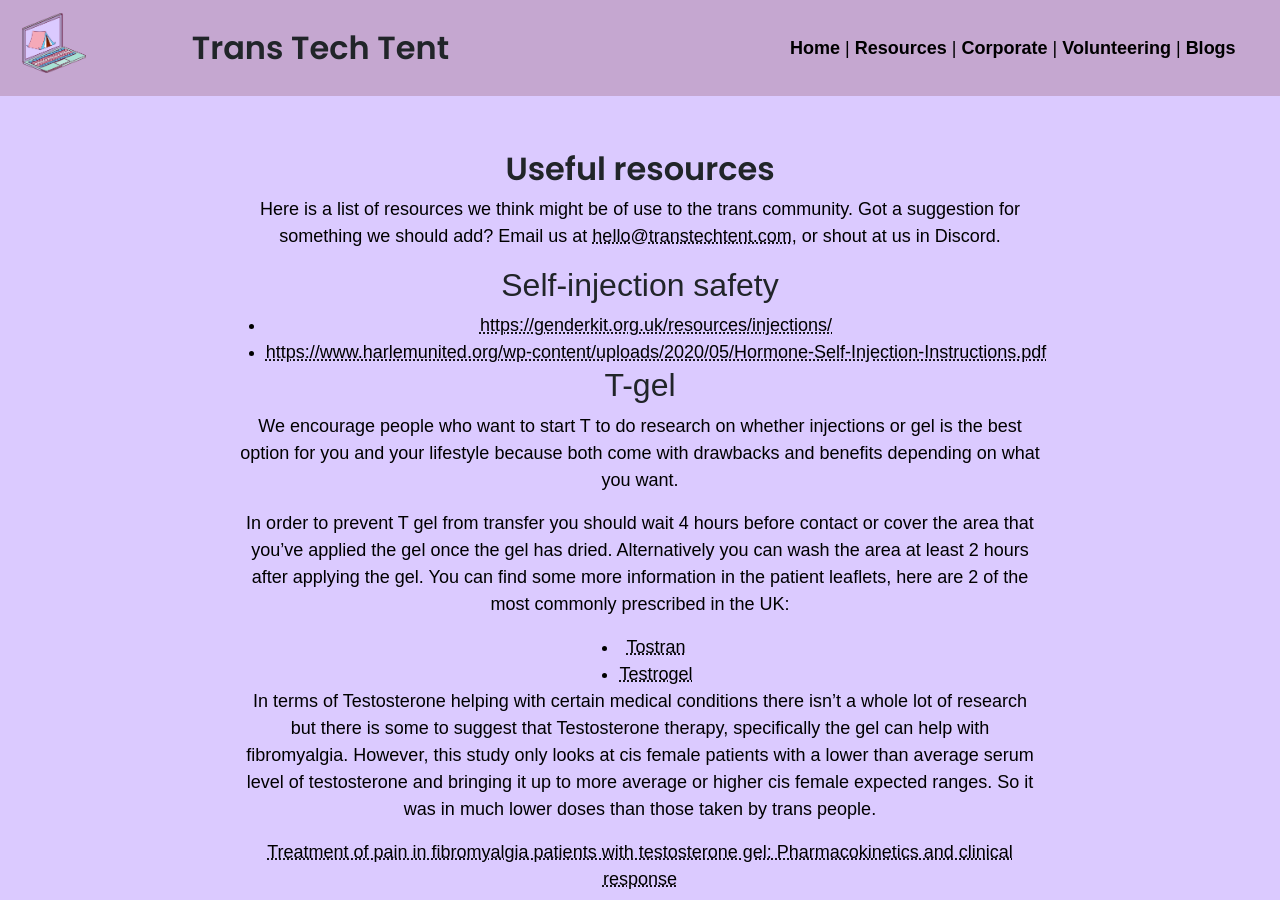
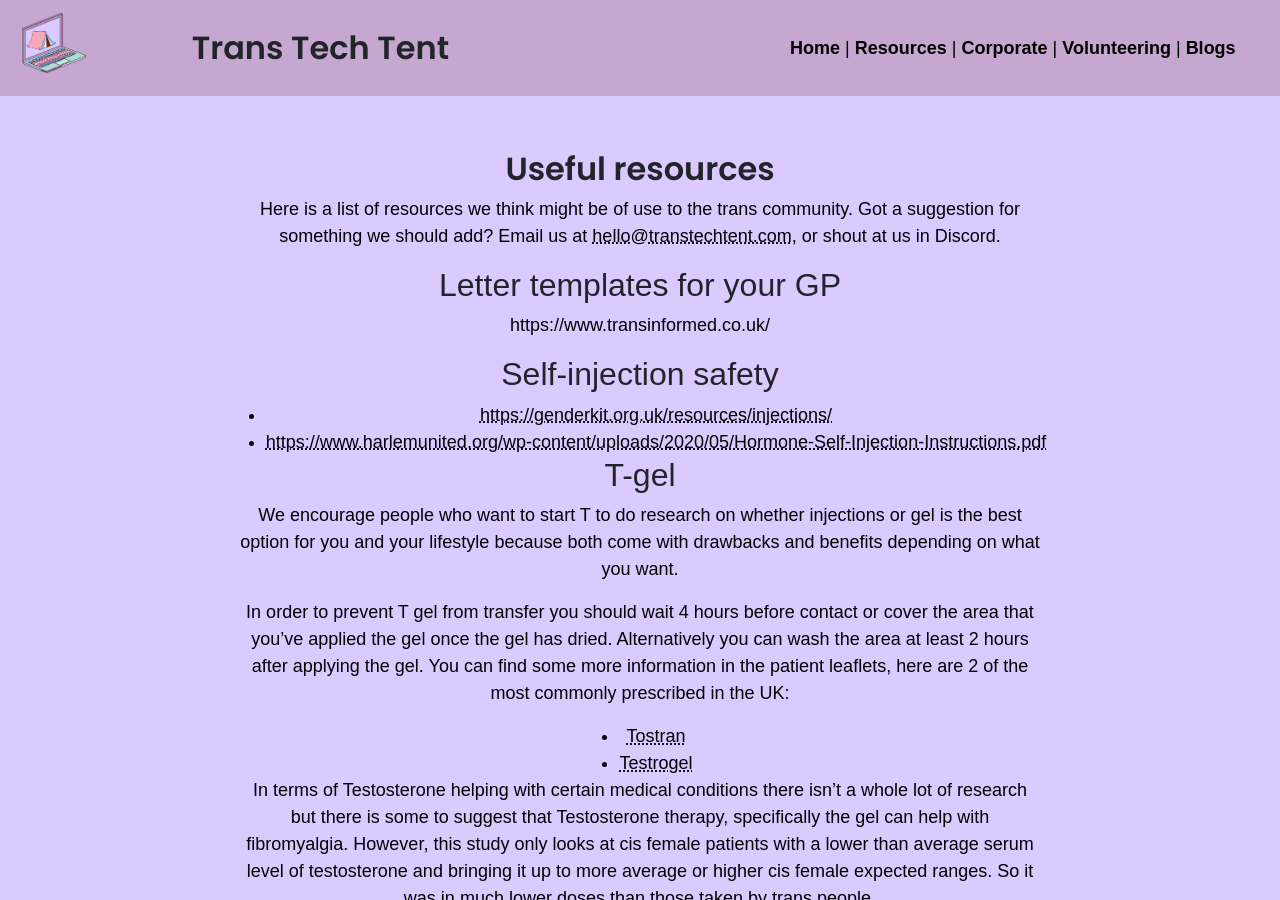
Before and after one commit to Trans-Tech-Tent/TechTent, a Jekyll site: the page built from resources.md, in a window 1280 px wide and 900 px high. Built offline with Jekyll 4.4.1, drawn with Linux system fonts in a browser that asks for light colours; some web fonts are replaced.

Commit message:
++ resource content

```diff
--- a/resources.md
+++ b/resources.md
@@ -8,6 +8,9 @@ title: Resources
 Here is a list of resources we think might be of use to the trans community.
 Got a suggestion for something we should add? Email us at [hello@transtechtent.com](mailto:hello@transtechtent.com),
 or shout at us in Discord.
+
+## Letter templates for your GP
+https://www.transinformed.co.uk/
 
 ## Self-injection safety
 - [https://genderkit.org.uk/resources/injections/](https://genderkit.org.uk/resources/injections/)
```
